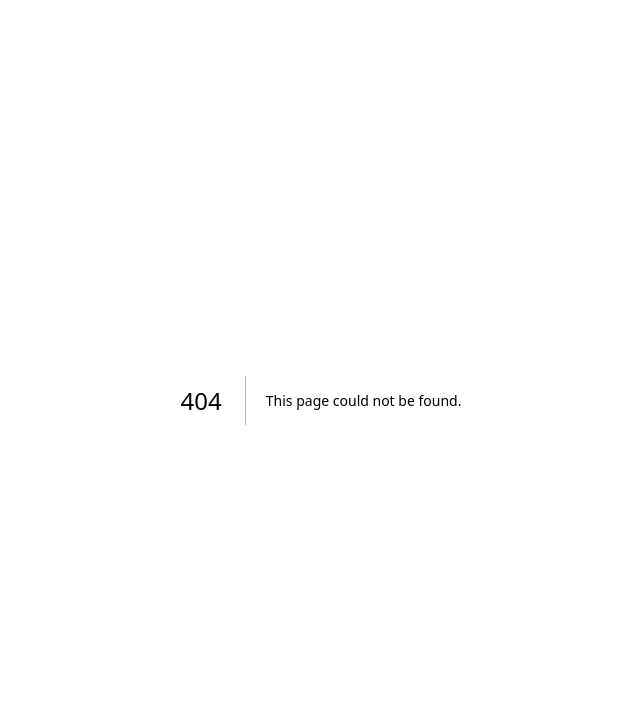
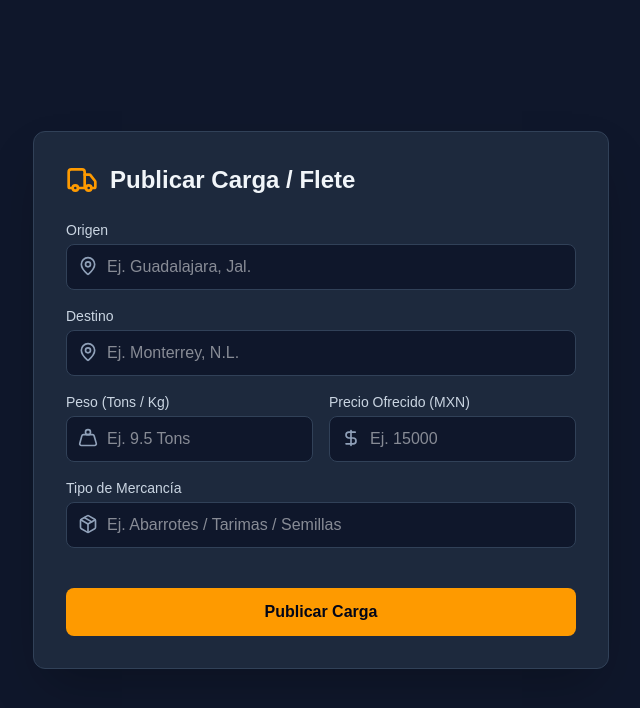
Before and after one commit to donovan-hue/mamalones, a Next.js app: page /publicar in a window 1280 px wide. Before the commit this address had no page. Shown: the top 708 px of the page, without its empty margins (319-959 px from the left). Built offline with nearby package versions, Linux system fonts and the light colour scheme.

Commit message:
feat: agrego vista de publicar y tablero de cargas

```diff
--- /dev/null
+++ b/src/app/cargas/page.tsx
@@ -0,0 +1,77 @@
+"use client";
+
+import { Truck, MapPin, Weight, DollarSign, ArrowRight } from "lucide-react";
+
+export default function TableroCargas() {
+  const cargasEjemplo = [
+    {
+      id: "1",
+      origin: "Guadalajara, Jal.",
+      destination: "Monterrey, N.L.",
+      weight: "9.5 Tons",
+      cargoType: "Maíz / Semillas",
+      price: "$18,500 MXN",
+    },
+    {
+      id: "2",
+      origin: "Tlaquepaque, Jal.",
+      destination: "Querétaro, Qro.",
+      weight: "4.0 Tons",
+      cargoType: "Tarimas de Madera",
+      price: "$9,000 MXN",
+    },
+  ];
+
+  return (
+    <div className="min-h-screen bg-slate-900 text-slate-100 p-6">
+      <div className="max-w-4xl mx-auto">
+        <div className="flex items-center justify-between mb-8">
+          <div className="flex items-center gap-3">
+            <Truck className="w-8 h-8 text-amber-500" />
+            <h1 className="text-2xl font-bold">Cargas Disponibles</h1>
+          </div>
+          <a
+            href="/publicar"
+            className="bg-slate-800 hover:bg-slate-700 border border-slate-700 px-4 py-2 rounded-lg text-sm text-amber-500 font-semibold"
+          >
+            + Publicar Carga
+          </a>
+        </div>
+
+        <div className="grid gap-4">
+          {cargasEjemplo.map((carga) => (
+            <div
+              key={carga.id}
+              className="bg-slate-800 border border-slate-700 rounded-xl p-5 flex flex-col md:flex-row md:items-center justify-between gap-4"
+            >
+              <div className="space-y-2">
+                <div className="flex items-center gap-2 text-lg font-semibold text-white">
+                  <span>{carga.origin}</span>
+                  <ArrowRight className="w-5 h-5 text-amber-500" />
+                  <span>{carga.destination}</span>
+                </div>
+                <div className="flex flex-wrap gap-4 text-sm text-slate-400">
+                  <span className="flex items-center gap-1">
+                    <Weight className="w-4 h-4 text-slate-500" /> {carga.weight}
+                  </span>
+                  <span>•</span>
+                  <span>{carga.cargoType}</span>
+                </div>
+              </div>
+
+              <div className="flex items-center justify-between md:justify-end gap-6">
+                <div className="text-xl font-bold text-emerald-400">{carga.price}</div>
+                <button
+                  onClick={() => alert(`Postulado a la carga #${carga.id}`)}
+                  className="bg-amber-500 hover:bg-amber-600 text-slate-950 font-bold px-4 py-2 rounded-lg text-sm transition-colors"
+                >
+                  Postularme
+                </button>
+              </div>
+            </div>
+          ))}
+        </div>
+      </div>
+    </div>
+  );
+}
--- /dev/null
+++ b/src/app/publicar/page.tsx
@@ -0,0 +1,112 @@
+"use client";
+
+import { useState } from "react";
+import { Truck, MapPin, Weight, DollarSign, Package } from "lucide-react";
+
+export default function PublicarFlete() {
+  const [formData, setFormData] = useState({
+    origin: "",
+    destination: "",
+    weight: "",
+    cargoType: "",
+    price: "",
+  });
+
+  const handleSubmit = (e: React.FormEvent) => {
+    e.preventDefault();
+    console.log("Flete publicado:", formData);
+    alert("¡Flete publicado correctamente!");
+  };
+
+  return (
+    <div className="min-h-screen bg-slate-900 text-slate-100 p-6 flex justify-center items-center">
+      <div className="max-w-xl w-full bg-slate-800 rounded-xl p-8 border border-slate-700 shadow-2xl">
+        <div className="flex items-center gap-3 mb-6">
+          <Truck className="w-8 h-8 text-amber-500" />
+          <h1 className="text-2xl font-bold">Publicar Carga / Flete</h1>
+        </div>
+
+        <form onSubmit={handleSubmit} className="space-y-4">
+          <div>
+            <label className="block text-sm font-medium mb-1 text-slate-300">Origen</label>
+            <div className="relative">
+              <MapPin className="absolute left-3 top-3 w-5 h-5 text-slate-400" />
+              <input
+                type="text"
+                required
+                placeholder="Ej. Guadalajara, Jal."
+                className="w-full bg-slate-900 border border-slate-700 rounded-lg py-2.5 pl-10 pr-4 text-white focus:outline-none focus:border-amber-500"
+                onChange={(e) => setFormData({ ...formData, origin: e.target.value })}
+              />
+            </div>
+          </div>
+
+          <div>
+            <label className="block text-sm font-medium mb-1 text-slate-300">Destino</label>
+            <div className="relative">
+              <MapPin className="absolute left-3 top-3 w-5 h-5 text-slate-400" />
+              <input
+                type="text"
+                required
+                placeholder="Ej. Monterrey, N.L."
+                className="w-full bg-slate-900 border border-slate-700 rounded-lg py-2.5 pl-10 pr-4 text-white focus:outline-none focus:border-amber-500"
+                onChange={(e) => setFormData({ ...formData, destination: e.target.value })}
+              />
+            </div>
+          </div>
+
+          <div className="grid grid-cols-2 gap-4">
+            <div>
+              <label className="block text-sm font-medium mb-1 text-slate-300">Peso (Tons / Kg)</label>
+              <div className="relative">
+                <Weight className="absolute left-3 top-3 w-5 h-5 text-slate-400" />
+                <input
+                  type="text"
+                  required
+                  placeholder="Ej. 9.5 Tons"
+                  className="w-full bg-slate-900 border border-slate-700 rounded-lg py-2.5 pl-10 pr-4 text-white focus:outline-none focus:border-amber-500"
+                  onChange={(e) => setFormData({ ...formData, weight: e.target.value })}
+                />
+              </div>
+            </div>
+
+            <div>
+              <label className="block text-sm font-medium mb-1 text-slate-300">Precio Ofrecido (MXN)</label>
+              <div className="relative">
+                <DollarSign className="absolute left-3 top-3 w-5 h-5 text-slate-400" />
+                <input
+                  type="number"
+                  required
+                  placeholder="Ej. 15000"
+                  className="w-full bg-slate-900 border border-slate-700 rounded-lg py-2.5 pl-10 pr-4 text-white focus:outline-none focus:border-amber-500"
+                  onChange={(e) => setFormData({ ...formData, price: e.target.value })}
+                />
+              </div>
+            </div>
+          </div>
+
+          <div>
+            <label className="block text-sm font-medium mb-1 text-slate-300">Tipo de Mercancía</label>
+            <div className="relative">
+              <Package className="absolute left-3 top-3 w-5 h-5 text-slate-400" />
+              <input
+                type="text"
+                required
+                placeholder="Ej. Abarrotes / Tarimas / Semillas"
+                className="w-full bg-slate-900 border border-slate-700 rounded-lg py-2.5 pl-10 pr-4 text-white focus:outline-none focus:border-amber-500"
+                onChange={(e) => setFormData({ ...formData, cargoType: e.target.value })}
+              />
+            </div>
+          </div>
+
+          <button
+            type="submit"
+            className="w-full bg-amber-500 hover:bg-amber-600 text-slate-950 font-bold py-3 rounded-lg transition-colors mt-6"
+          >
+            Publicar Carga
+          </button>
+        </form>
+      </div>
+    </div>
+  );
+}
```
